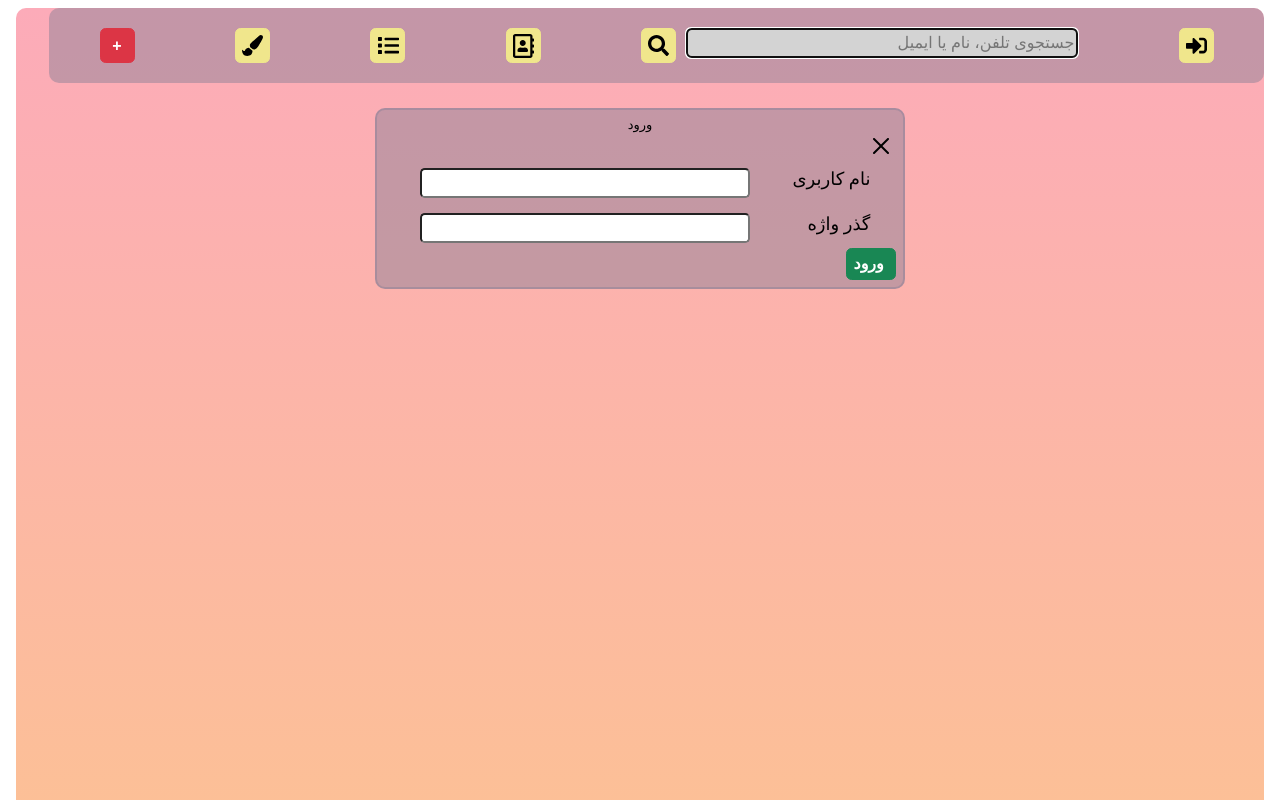
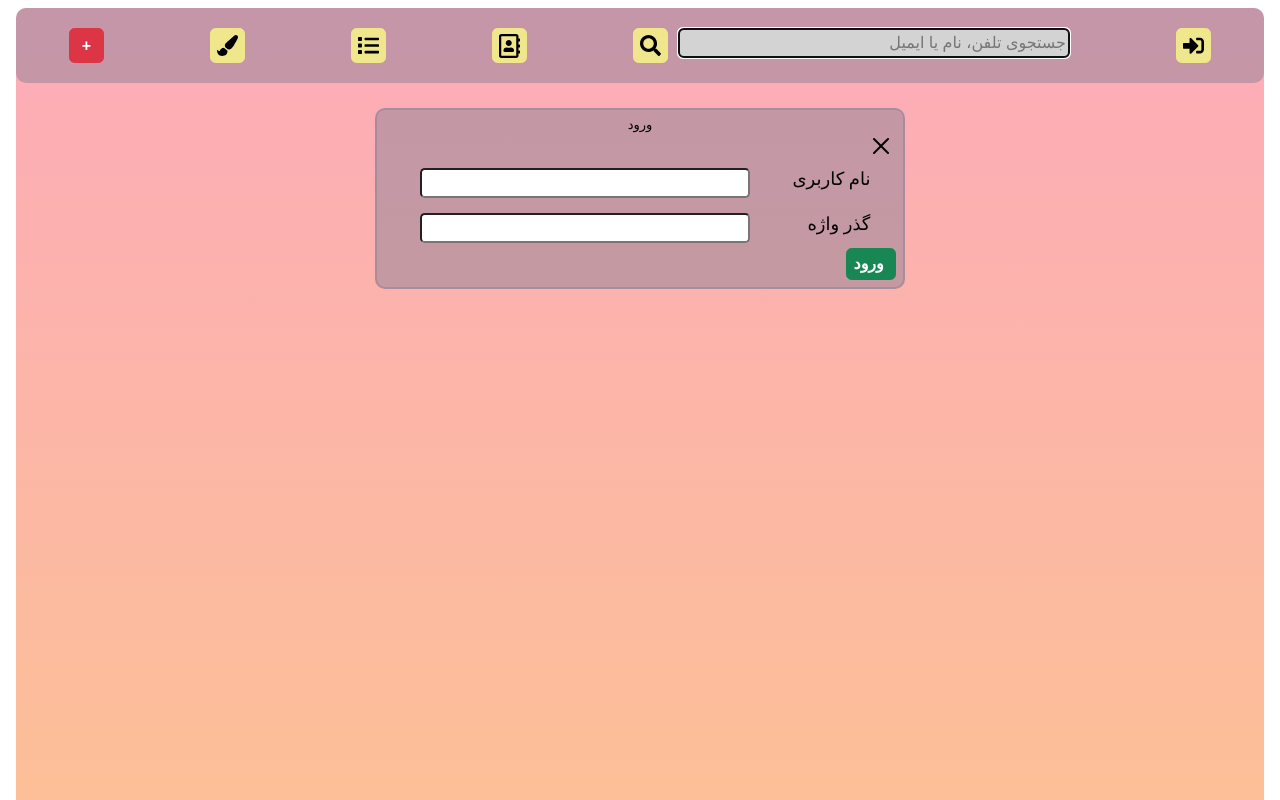
Before and after one commit to sepidehtajdini/Phonebook, a React (Create React App) app: page /Login in a window 1280 px wide. Shown: the top 800 px of the page. Built offline with nearby package versions, Linux system fonts and the light colour scheme.

Commit message:
Add files via upload

```diff
--- a/src/Home/Header/Header.js
+++ b/src/Home/Header/Header.js
@@ -12,7 +12,7 @@ function Header() {
     const { theme, setTheme } = useContext(NewContactContext);
     const navigate = useNavigate();
     return (
-        <nav className={theme === "pinkTheme" ? "header pinkHeader" : "header oliveHeader"}>
+        <nav className={theme === "pinkTheme" ? "header pink-header" : "header olive-header"}>
             <Button
                 id="signup"
                 tooltipContent="عضویت|ورود"
--- a/src/Home/Header/header.css
+++ b/src/Home/Header/header.css
@@ -1,22 +1,19 @@
-nav {
+.header {
+    margin-top: 0;
+    padding: 20px 0 20px 0;
     position: fixed;
     z-index: 10;
-}
-
-.header {
-    width: 94.9vw;
     direction: rtl;
     display: flex;
-    margin-top: 0;
     justify-content: space-around;
     border-radius: 10px;
 }
 
-.pinkHeader {
+.pink-header {
     background-color: rgba(139, 127, 151, 0.486);
 }
 
-.oliveHeader {
+.olive-header {
     background-color: rgba(127, 151, 139, 0.486);
 }
 
@@ -30,20 +27,20 @@ nav {
     background: linear-gradient(180deg, white, #ee1f34);
     text-shadow: 0 1px 1px white;
 }
-.green-tooltip{
-    background:linear-gradient(180deg,white, rgb(2, 100, 39));
+
+.green-tooltip {
+    background: linear-gradient(180deg, white, rgb(2, 100, 39));
     text-shadow: 0 1px 1px white;
 }
+
 @media screen and (max-width:400px) {
     .header {
-        padding: 15px 0 15px 0;
-        margin-left: 0.5vw;
+        width: 96vw;
     }
 
     .header .green-btn,
     .header .delete-btn {
-        height: 10px;
-        width: 10px;
+        width: 20px;
     }
 
     .tooltip {
@@ -55,14 +52,13 @@ nav {
 
 @media screen and (min-width:401px) {
     .header {
-        padding: 18px 0 18px 0;
-        margin-left: 0.6vw;
+        width: 93.5vw;
     }
 
     .header .green-btn,
     .header .delete-btn {
-        height: 20px;
-        width: 20px;
+        height: 25px;
+        width: 25px;
     }
 
     .tooltip {
@@ -73,13 +69,7 @@ nav {
 
 @media screen and (min-width:535px) {
     .header {
-        margin-left: 1.1vw;
-    }
-
-    .header .green-btn,
-    .header .delete-btn {
-        height: 25px;
-        width: 25px;
+        width: 94.5vw;
     }
 
     .tooltip {
@@ -89,8 +79,7 @@ nav {
 
 @media screen and (min-width:670px) {
     .header {
-        padding: 20px 0 20px 0;
-        margin-left: 1.4vw;
+        width: 95.5vw
     }
 
     .header .green-btn,
@@ -100,9 +89,15 @@ nav {
     }
 }
 
+@media screen and (min-width:800px) {
+    .header {
+        width: 96.5vw
+    }
+}
+
 @media screen and (min-width:992px) {
     .header {
-        margin-left: 1.5vw;
+        width: 96.8vw;
     }
 
     .header .green-btn,
@@ -111,3 +106,9 @@ nav {
         width: 35px
     }
 }
+
+@media screen and (min-width:1200px) {
+    .header {
+        width: 97.5vw;
+    }
+}
```
